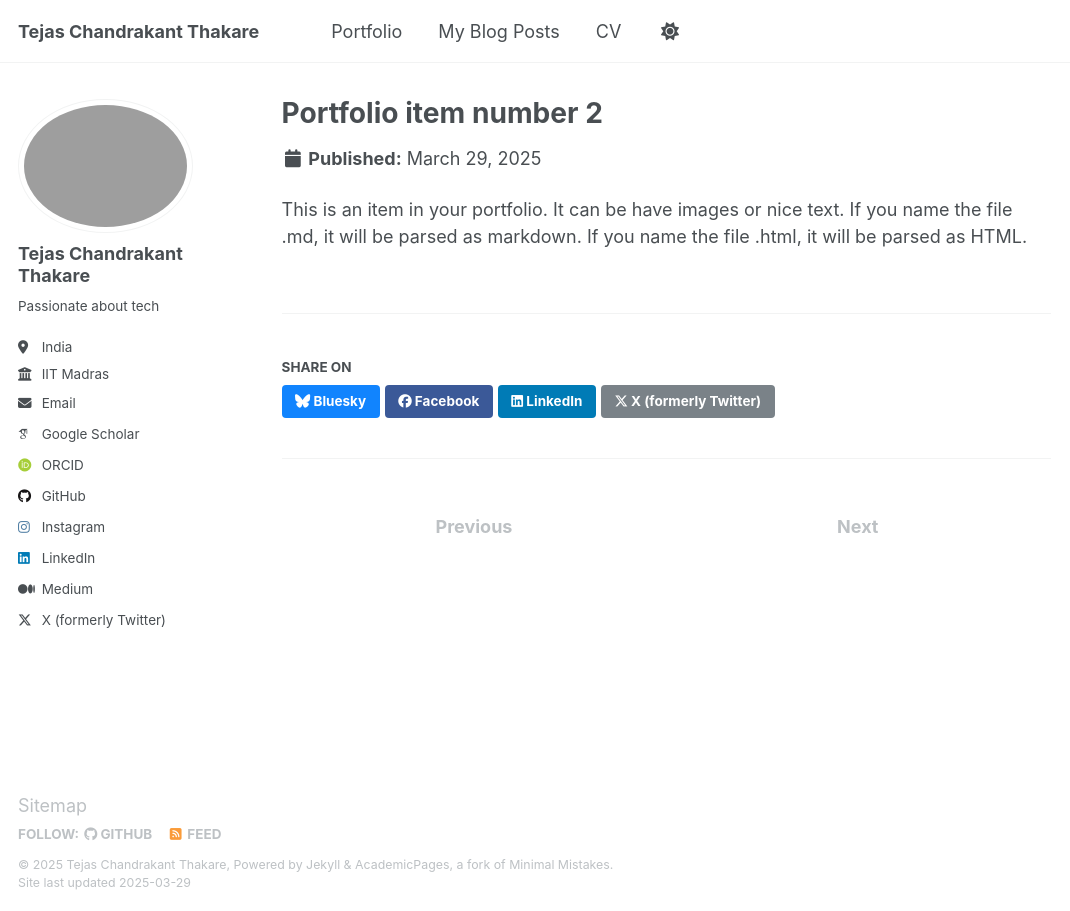
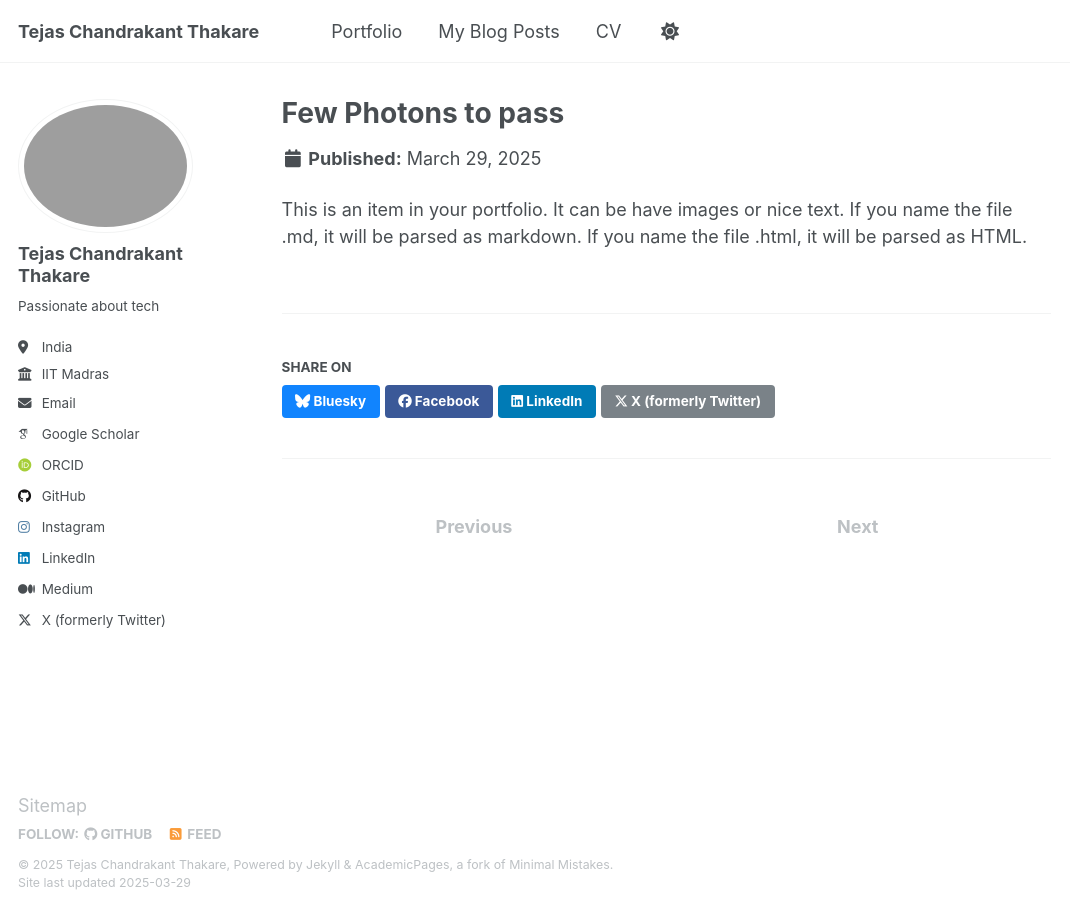
Before and after one commit to TejasCThakare/tejascthakare.github.io, a Jekyll site: the page built from _portfolio/portfolio-2.html, in a window 1280 px wide. Shown: the whole page, without its empty margins (0-1070 px from the left). Built offline with Jekyll 4.4.1, drawn with Linux system fonts in a browser that asks for light colours; some web fonts are replaced.

Commit message:
Update portfolio-2.html

```diff
--- a/_portfolio/portfolio-2.html
+++ b/_portfolio/portfolio-2.html
@@ -1,6 +1,6 @@
 ---
-title: "Portfolio item number 2"
-excerpt: "Short description of portfolio item number 2 <br/><img src='/images/500x300.png'>"
+title: "Few Photons to pass"
+excerpt: "High Dynamic Range-Very Cool <br/><img src='/images/lowexpiitm-500x300.jpg'>"
 collection: portfolio
 ---
 
```
